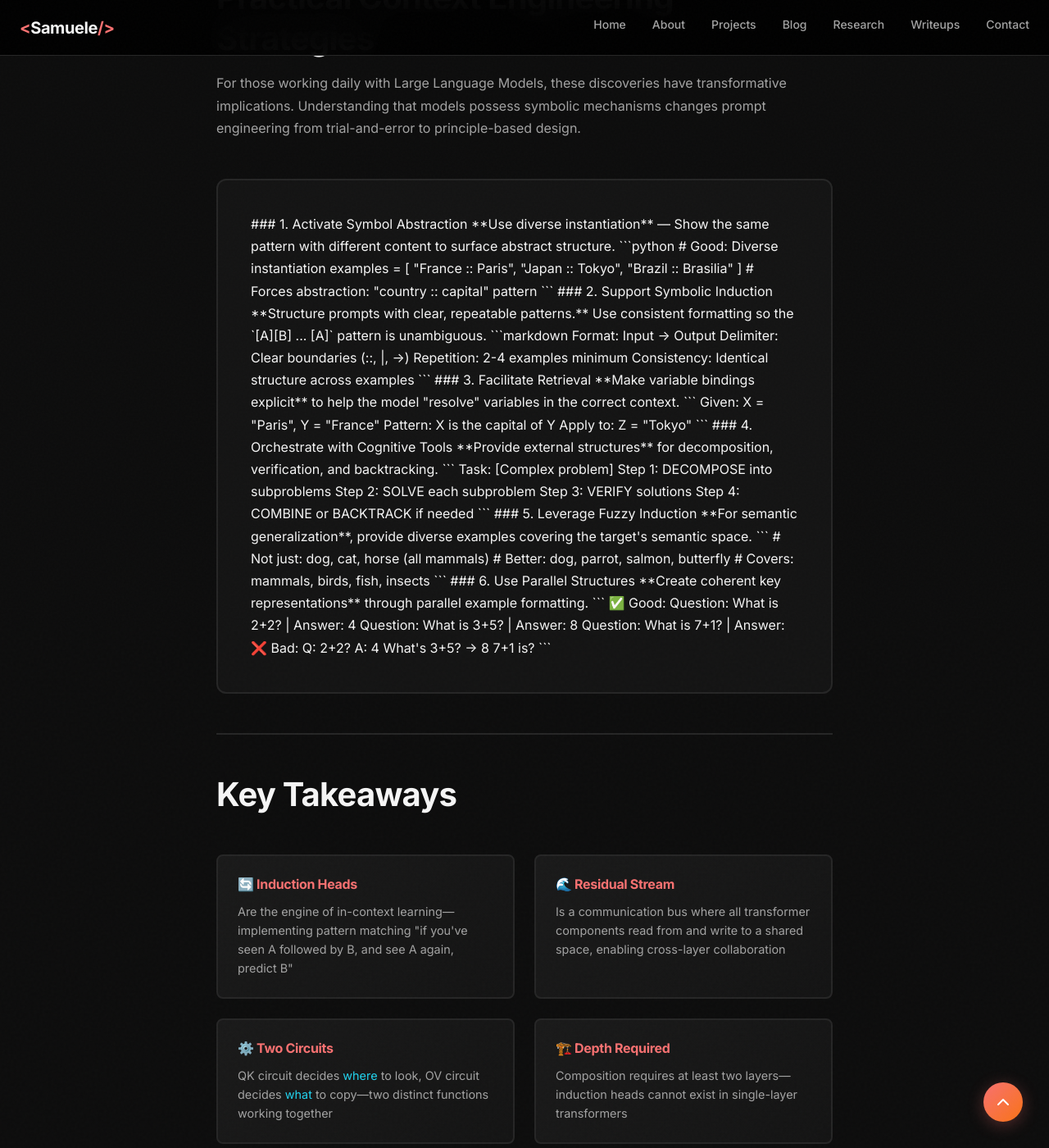
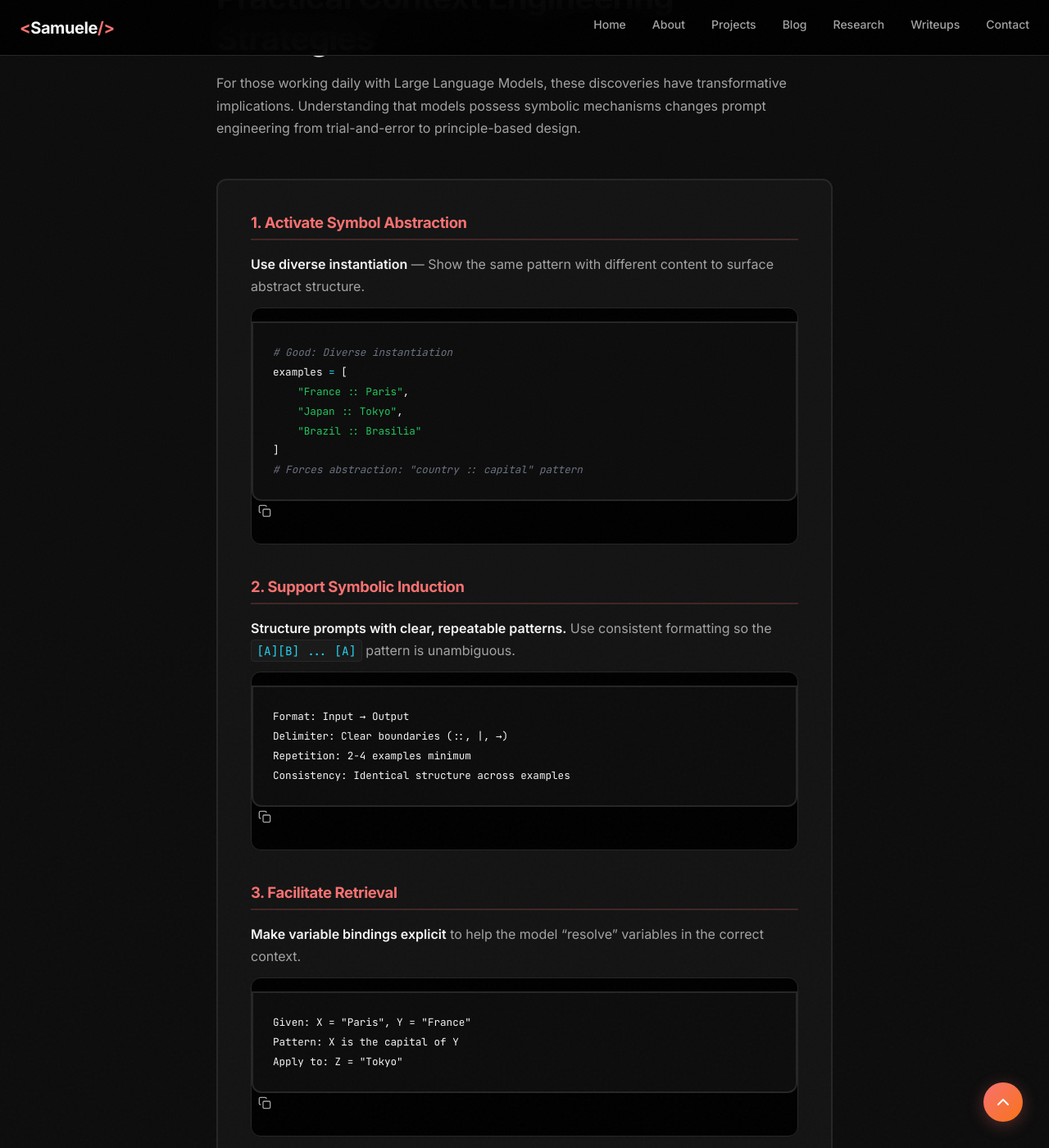
Before and after one commit to Samuele95/samuele95.github.io, a Jekyll site: the page built from _posts/2026-02-02-symbolic-reasoning-in-llm.md, in a window 1280 px wide and 1400 px high, scrolled down 17797 px. Shown: the whole window at 82% size. Built offline with Jekyll 4.4.1, drawn with Linux system fonts in a browser that asks for light colours; some of the changed text lies outside the part shown.

Commit message:
Fix markdown rendering in practical strategies section

```diff
--- a/_posts/2026-02-02-symbolic-reasoning-in-llm.md
+++ b/_posts/2026-02-02-symbolic-reasoning-in-llm.md
@@ -618,7 +618,7 @@ Each level builds capabilities on top of the previous one, creating increasingly
 
 For those working daily with Large Language Models, these discoveries have transformative implications. Understanding that models possess symbolic mechanisms changes prompt engineering from trial-and-error to principle-based design.
 
-<div class="strategies-section">
+<div class="strategies-section" markdown="1">
 
 ### 1. Activate Symbol Abstraction
 
```
